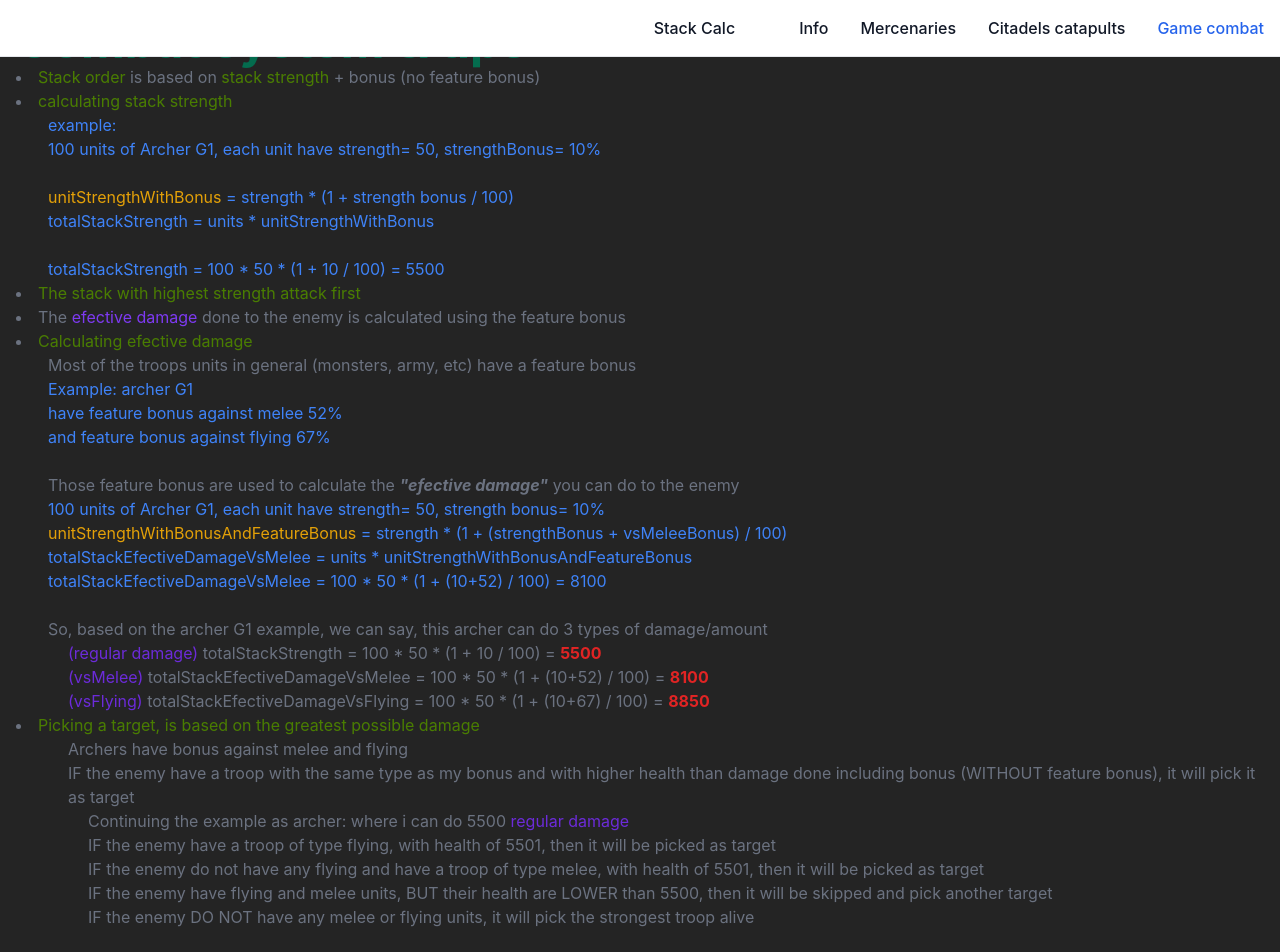
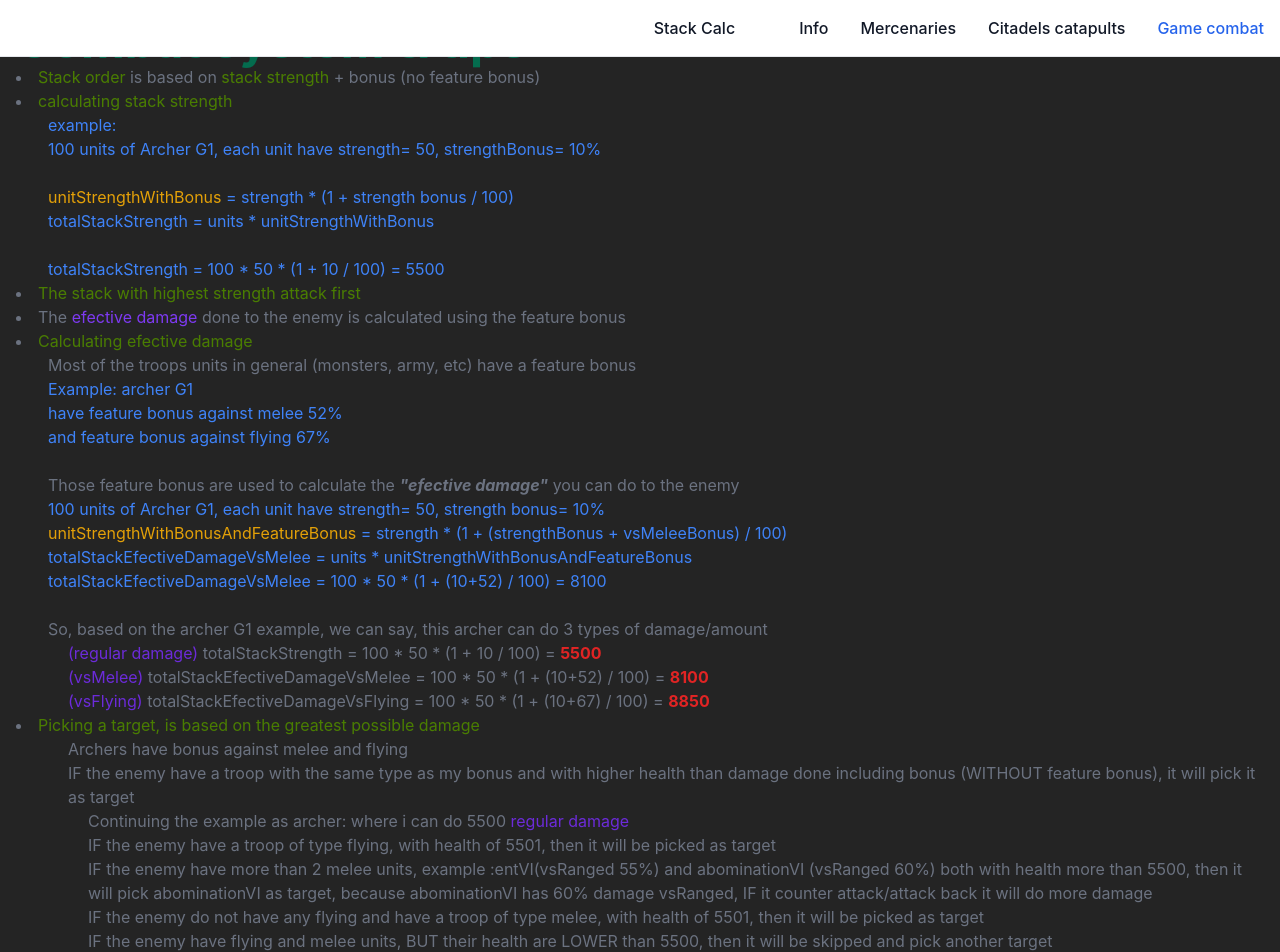
Before and after one commit to moigithub/totalbattlecaballitos, a React (Vite) app: page /game-combat in a window 1280 px wide. Shown: the top 952 px of the page. Built offline with nearby package versions, Linux system fonts and the light colour scheme; what zustand-debounce would draw is missing.

Commit message:
add more combatsystem info

```diff
--- a/src/gameCombatInfo.tsx
+++ b/src/gameCombatInfo.tsx
@@ -99,6 +99,12 @@ export const GameCombatInfo = () => {
                 <p>
                   IF the enemy have a troop of type flying, with health of 5501, then it will be
                   picked as target
+                </p>
+                <p>
+                  IF the enemy have more than 2 melee units, example :entVI(vsRanged 55%) and
+                  abominationVI (vsRanged 60%) both with health more than 5500, then it will pick
+                  abominationVI as target, because abominationVI has 60% damage vsRanged, IF it
+                  counter attack/attack back it will do more damage
                 </p>
                 <p>
                   IF the enemy do not have any flying and have a troop of type melee, with health of
--- a/src/helpers.ts
+++ b/src/helpers.ts
@@ -739,7 +739,7 @@ export const fight = (attacker: FightStack[], defender: FightStack[]): Result[]
 
   while (haveTroopsAlive(attacker) && haveTroopsAlive(defender)) {
     console.log(`\nCiclo ${cycle}:`)
-    addReportData(checkResult, 1, `Ciclo ${cycle}:`)
+    addReportData(checkResult, 1, `LAP ${cycle}:`, 'title')
 
     const attackedStacks = new Set<FightStack>() // Rastrear stacks que ya han atacado
     let allStacksAttacked = false // Indica si todos los stacks han atacado en este ciclo
@@ -779,10 +779,11 @@ export const fight = (attacker: FightStack[], defender: FightStack[]): Result[]
           3,
           '',
           // `${isPlayerTurn ? 'Player' : 'Enemy'} Turn `,
-          stack.id + ':' + stack.unit.name,
-          targetStack.id + ':' + targetStack.unit.name,
+          /*stack.id + ':' +*/ stack.unit.name,
+          /*targetStack.id + ':' +*/ targetStack.unit.name,
           unitsKilled,
-          damage
+          damage,
+          'item'
         )
 
         attackedStacks.add(stack) // Marcar el stack como atacado
@@ -815,7 +816,7 @@ export const fight = (attacker: FightStack[], defender: FightStack[]): Result[]
 
   const winner = haveTroopsAlive(attacker) ? 'Player' : 'Enemy'
   console.log(`\n¡La batalla ha terminado! El ganador es el bando ${winner}.`)
-  addReportData(checkResult, 4, 'WINNER: ' + winner)
+  addReportData(checkResult, 4, 'WINNER: ' + winner, 'title')
 
   return checkResult
 }
```
Also changed, not shown: 1 other file (tests, documents, lock files or other folders).
